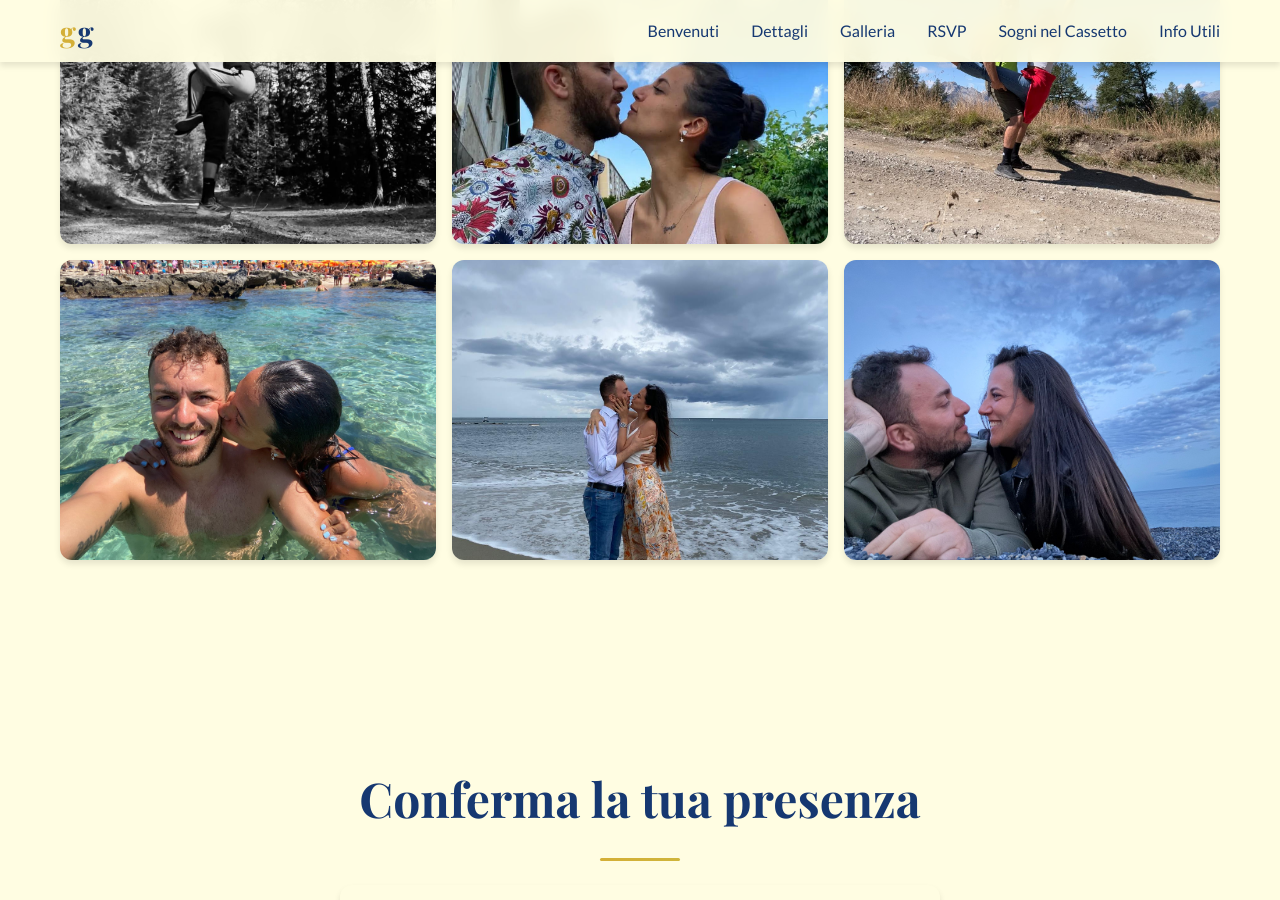
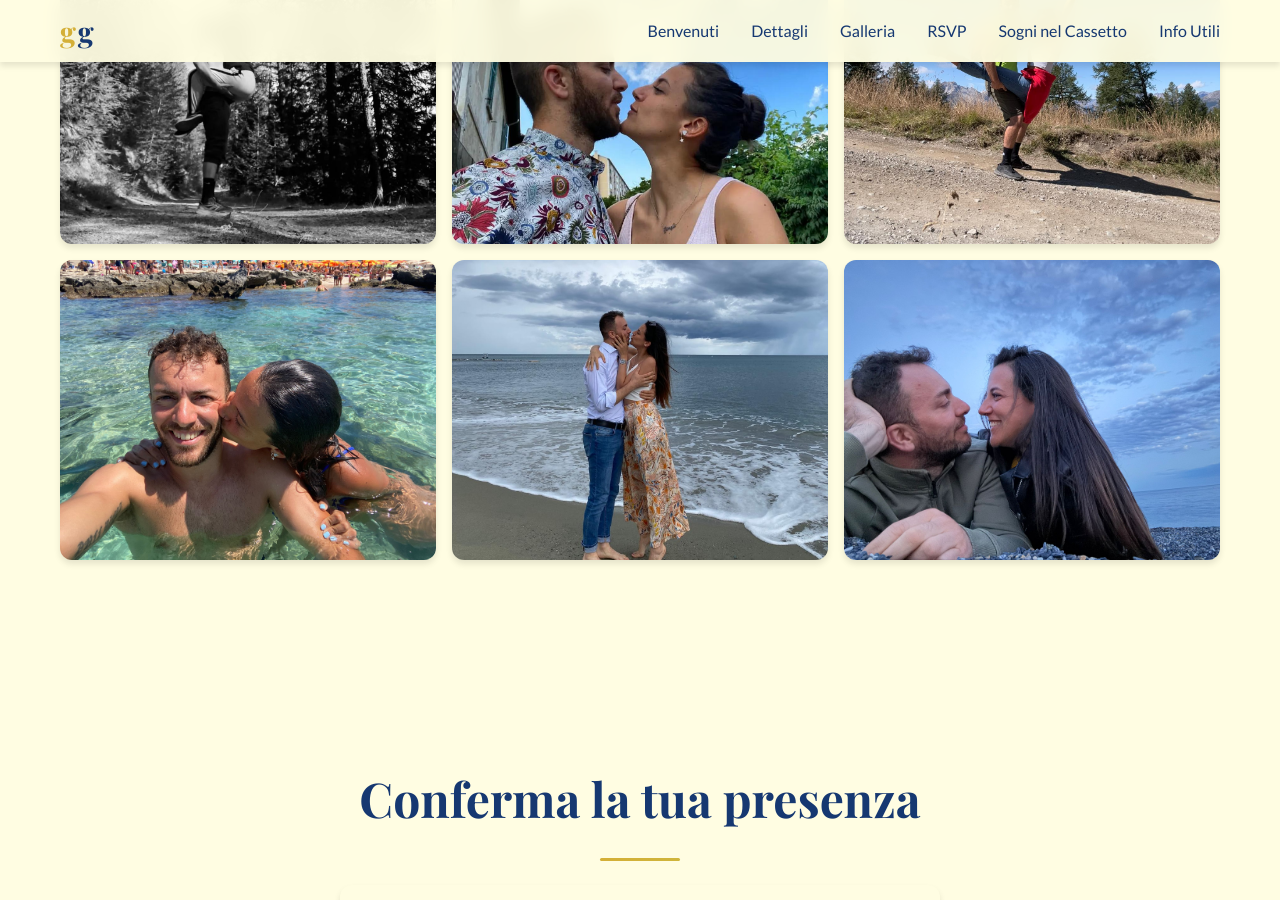
Before and after one commit to knives85/gio-ga, a Jekyll site: the page built from index.html, in a window 1280 px wide and 900 px high, scrolled down 3011 px. Built offline with Jekyll 4.4.1, drawn with Linux system fonts in a browser that asks for light colours.

Commit message:
feat: stile immagini

```diff
--- a/index.html
+++ b/index.html
@@ -97,7 +97,7 @@ layout: default
                 <img src="/assets/images/gallery/foto4.jpeg" alt="Giorgia e Gabriele" loading="lazy">
             </div>
             <div class="gallery-item">
-                <img src="/assets/images/gallery/foto5.jpeg" alt="Giorgia e Gabriele" loading="lazy">
+                <img src="/assets/images/gallery/foto5_mod.jpeg" alt="Giorgia e Gabriele" loading="lazy">
             </div>
             <div class="gallery-item">
                 <img src="/assets/images/gallery/foto6.jpeg" alt="Giorgia e Gabriele" loading="lazy">
```
Also changed, not shown: assets/images/gallery/foto5_mod.jpeg (added).
